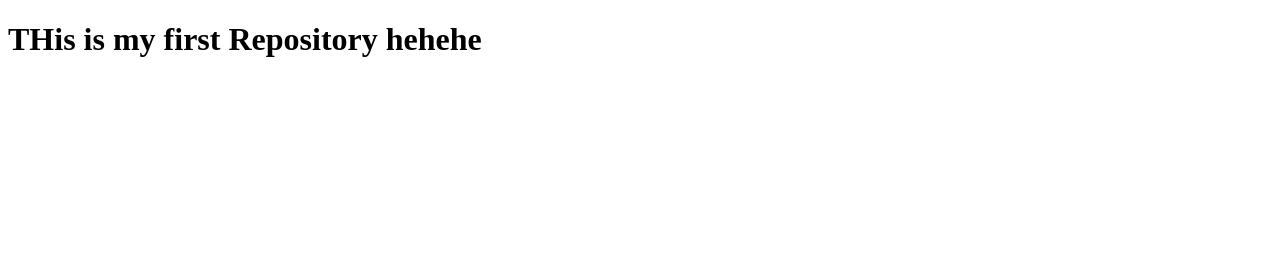
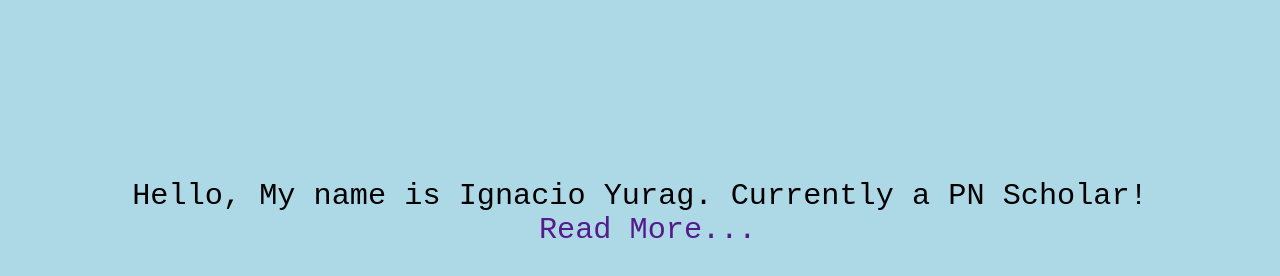
Before and after one commit to Nashciong/JavaCodes, a plain HTML site: page index.html in a window 1280 px wide. Drawn offline with Linux system fonts and the light colour scheme.

Commit message:
This is my first commit

```diff
--- a/index.html
+++ b/index.html
@@ -4,9 +4,11 @@
     <meta charset="UTF-8">
     <meta http-equiv="X-UA-Compatible" content="IE=edge">
     <meta name="viewport" content="width=device-width, initial-scale=1.0">
-    <title>Document</title>
+    <link rel="stylesheet" href="my.css">
+    <title>Sample neh siya!</title>
 </head>
 <body>
-    <h1>THis is my first Repository hehehe</h1>
+    <center>Hello, My name is Ignacio Yurag. Currently a PN Scholar!</center>
+    <a href="" class="more">Read More...</a>
 </body>
 </html>
--- a/my.css
+++ b/my.css
@@ -1,4 +1,13 @@
 *{
     padding: 0%;
     font-family: 'Courier New', Courier, monospace;
+    margin-top: 7%;
+    font-size: 8mm;
 }
+body{
+    background: lightblue;
+}
+.more{
+    text-decoration: none;
+    margin-left: 42%;
+}
```
Also changed, not shown: about.html (added).
